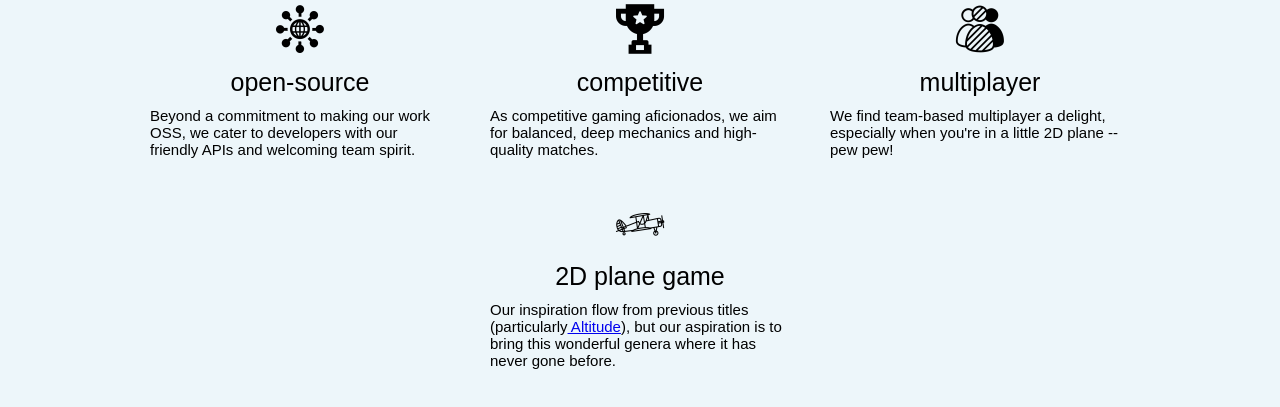
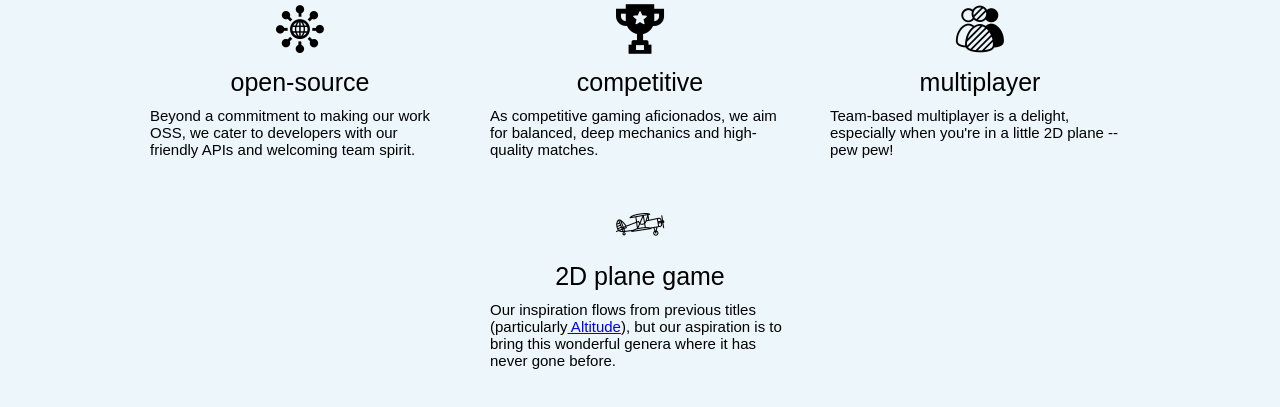
Before and after one commit to solemnsky/solemnsky.github.io, a Jekyll site: the page built from index.html, in a window 1280 px wide. Shown: the part 552-959 px from the top of the page. Built offline with Jekyll 4.4.1, drawn with Linux system fonts in a browser that asks for light colours.

Commit message:
small changes

```diff
--- a/index.html
+++ b/index.html
@@ -52,7 +52,7 @@ layout: default
     <img src="/media/icons/multiplayer.png"/>
     <header> multiplayer </header>
     <p>
-      We find team-based multiplayer a delight, especially when you're in a little 2D plane -- pew pew!
+      Team-based multiplayer is a delight, especially when you're in a little 2D plane -- pew pew!
     </p>
 
   </div><div class="tile">
@@ -60,7 +60,7 @@ layout: default
     <img src="/media/icons/plane.png"/>
     <header> 2D plane game </header>
     <p>
-      Our inspiration flow from previous titles (particularly<a href="http://planeball.com"> Altitude</a>),
+      Our inspiration flows from previous titles (particularly<a href="http://planeball.com"> Altitude</a>),
       but our aspiration is to bring this wonderful genera where it has never gone before.
     </p>
   </div>
```
Also changed, not shown: README.md.
